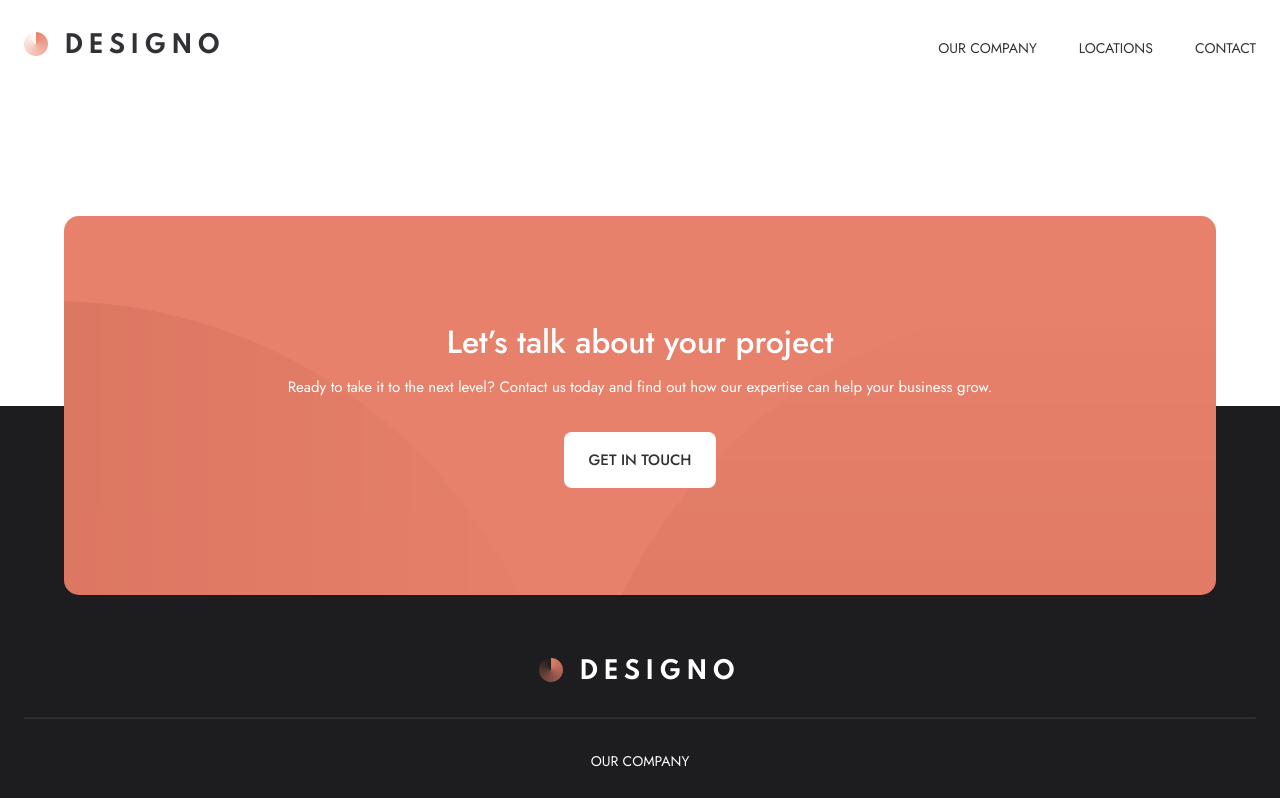
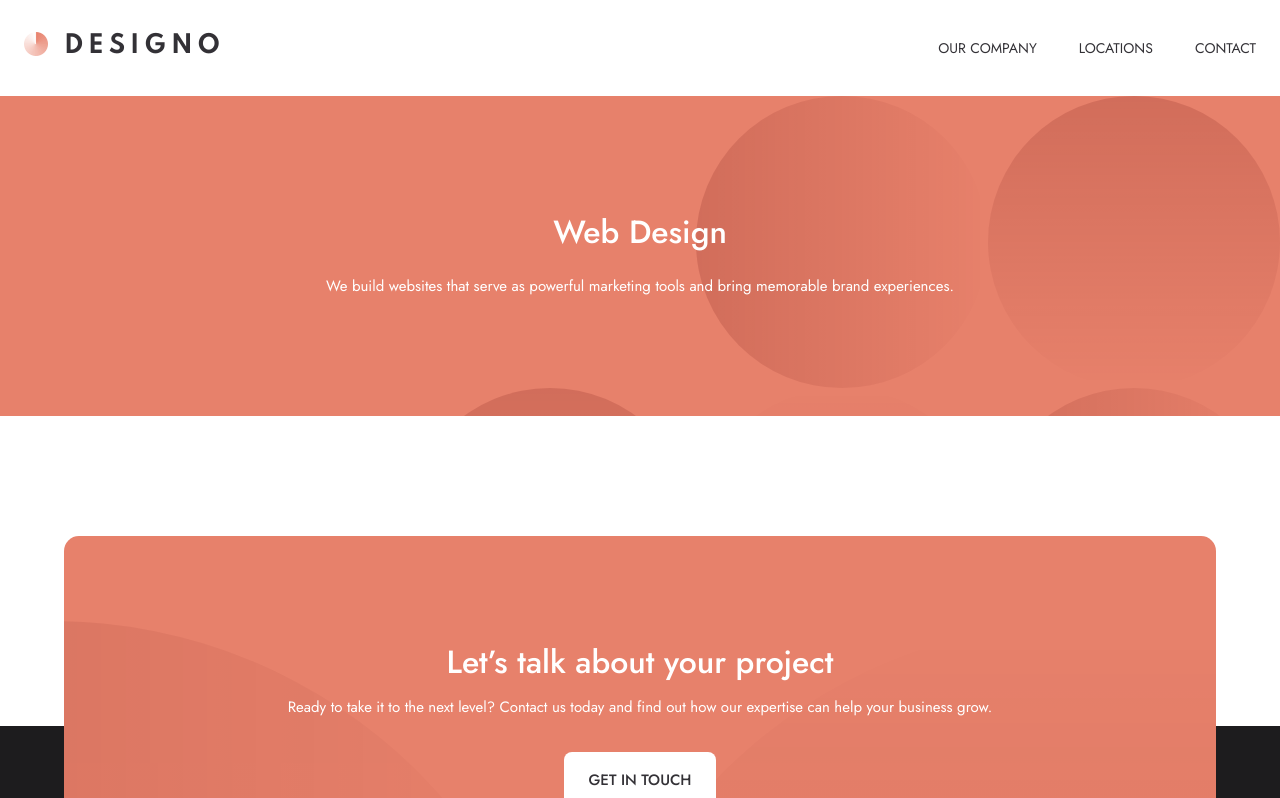
Before and after one commit to jvictorPS/Website_Designo, a React (Vite) app: page /WebDesign in a window 1280 px wide. Shown: the top 798 px of the page. Built offline with nearby package versions, Linux system fonts and the light colour scheme.

Commit message:
componente ServiceIntroductionCard

```diff
--- /dev/null
+++ b/src/components/atoms/ServiceIntroductionCard/index.jsx
@@ -0,0 +1,14 @@
+/* eslint-disable react/prop-types */ // TODO: upgrade to latest eslint tooling
+
+
+import { ContainerCard } from "./style";
+
+
+export default function ServiceIntroductionCard({title , description}) {
+    return (
+        <ContainerCard>
+            <h4>{title}</h4>
+            <p>{description}</p>
+        </ContainerCard>
+    )
+}
--- /dev/null
+++ b/src/components/atoms/ServiceIntroductionCard/style.js
@@ -0,0 +1,31 @@
+import styled from "styled-components";
+import image from '../../../assets/app-design/desktop/bg-pattern-intro-app.svg'
+
+export const ContainerCard = styled.div`
+    display: flex;
+    flex-direction: column;
+    color: #fff;
+    height: 320px;
+    width: 100%;
+    background-color: #E7816B;
+    text-align: center;
+    align-items: center;
+    justify-content: center;
+    gap: 24px;
+    background-image: url(${image});
+    background-repeat: no-repeat;
+    background-size: 876px;
+    background-position: right top;
+
+    p {
+        line-height: 25px;
+        font-size: 15px;
+        font-weight: 400;
+    }
+
+    h4 {
+        font-size: 32px;
+        font-weight: 500;
+        line-height: 36px;
+    }
+`
--- a/src/pages/WebDesign/index.jsx
+++ b/src/pages/WebDesign/index.jsx
@@ -1,5 +1,13 @@
+import ServiceIntroductionCard from "../../components/atoms/ServiceIntroductionCard";
+
 export default function WebDesign() {
     return (
-        <></>
+        <>
+            <ServiceIntroductionCard
+                title={'Web Design'}
+                description={'We build websites that serve as powerful marketing tools and bring memorable brand experiences.'}
+            />
+
+        </>
     )
 }
```
